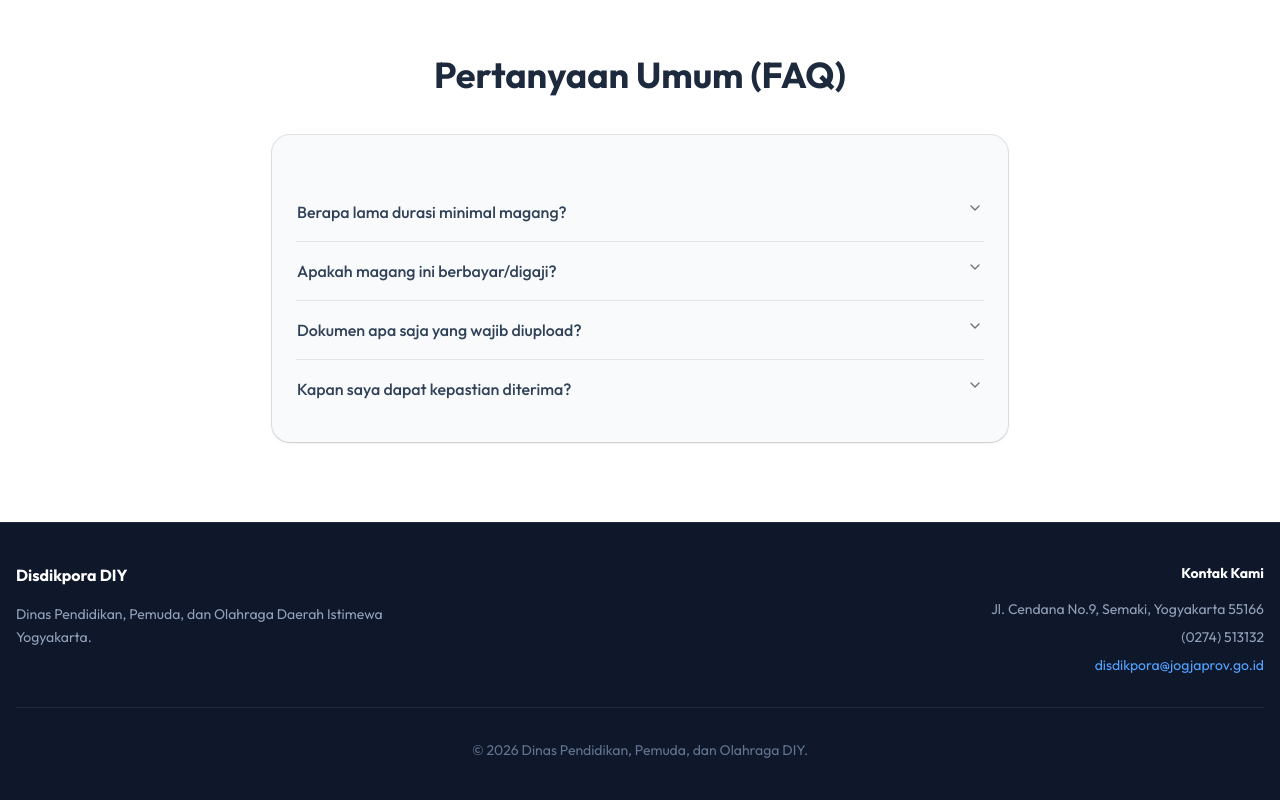
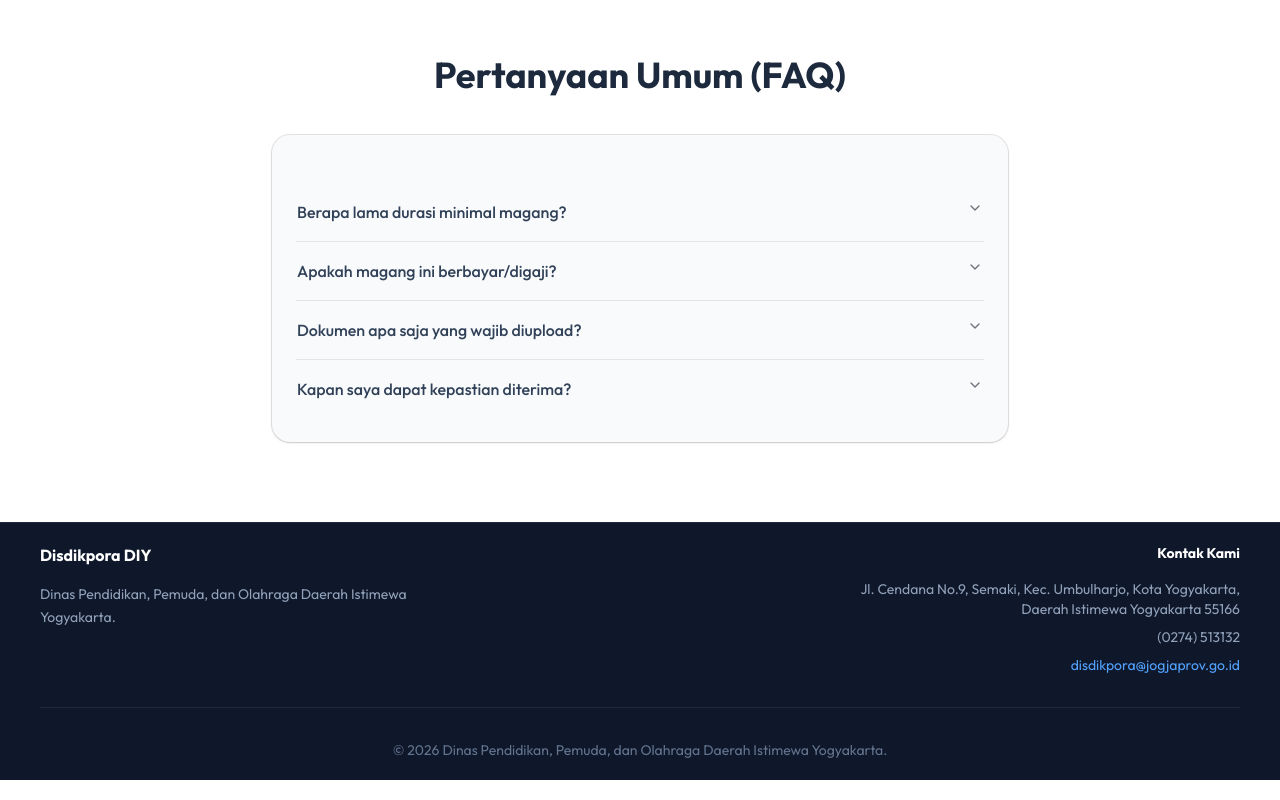
Before and after one commit to Danadyaksa/sistem-magang-1, a Next.js app: page / in a window 1280 px wide. Shown: the part 3153-3953 px from the top of the page. Built offline with nearby package versions, Linux system fonts and the light colour scheme.

Commit message:
Update footer

```diff
--- a/app/page.tsx
+++ b/app/page.tsx
@@ -81,7 +81,7 @@ export default function Home() {
         }
       `}</style>
 
-      {/* --- NAVBAR --- */}
+      {/*NAVBAR*/}
       <header className="sticky top-0 z-50 w-full border-b bg-white/25 backdrop-blur-sm border-slate-200">
         <div className="container mx-auto flex h-16 items-center justify-between px-4">
           <div className="flex items-center gap-2 font-bold text-lg text-slate-800">
@@ -330,8 +330,8 @@ export default function Home() {
       </main>
 
       {/* FOOTER */}
-      <footer className="py-10 bg-slate-900 text-slate-300 border-t border-slate-800 text-xs md:text-sm">
-        <div className="container mx-auto px-4">
+      <footer className="py-5 bg-slate-900 text-slate-300 border-t border-slate-800 text-xs md:text-sm">
+        <div className="container mx-auto px-10">
           <div className="flex flex-col md:flex-row justify-between items-center md:items-start gap-8 mb-8">
             <div className="text-center md:text-left max-w-sm">
               <div className="flex items-center justify-center md:justify-start gap-2 font-bold text-white text-base mb-4">
@@ -345,15 +345,20 @@ export default function Home() {
             <div className="text-center md:text-right max-w-sm">
               <h4 className="font-bold text-white mb-4 text-sm">Kontak Kami</h4>
               <div className="space-y-2 text-slate-400">
-                <p>Jl. Cendana No.9, Semaki, Yogyakarta 55166</p>
+                <p>Jl. Cendana No.9, Semaki, Kec. Umbulharjo, Kota Yogyakarta, Daerah Istimewa Yogyakarta 55166</p>
                 <p>(0274) 513132</p>
-                <p className="text-blue-400">disdikpora@jogjaprov.go.id</p>
+                <a
+                href="mailto:disdikpora@jogjaprov.go.id"
+                className="text-blue-400 hover:underline"
+              >
+                disdikpora@jogjaprov.go.id
+              </a>
               </div>
             </div>
           </div>
 
           <div className="border-t border-slate-800 pt-8 text-center text-slate-500">
-            <p>© {new Date().getFullYear()} Dinas Pendidikan, Pemuda, dan Olahraga DIY.</p>
+            <p>© {new Date().getFullYear()} Dinas Pendidikan, Pemuda, dan Olahraga Daerah Istimewa Yogyakarta.</p>
           </div>
         </div>
       </footer>
```
